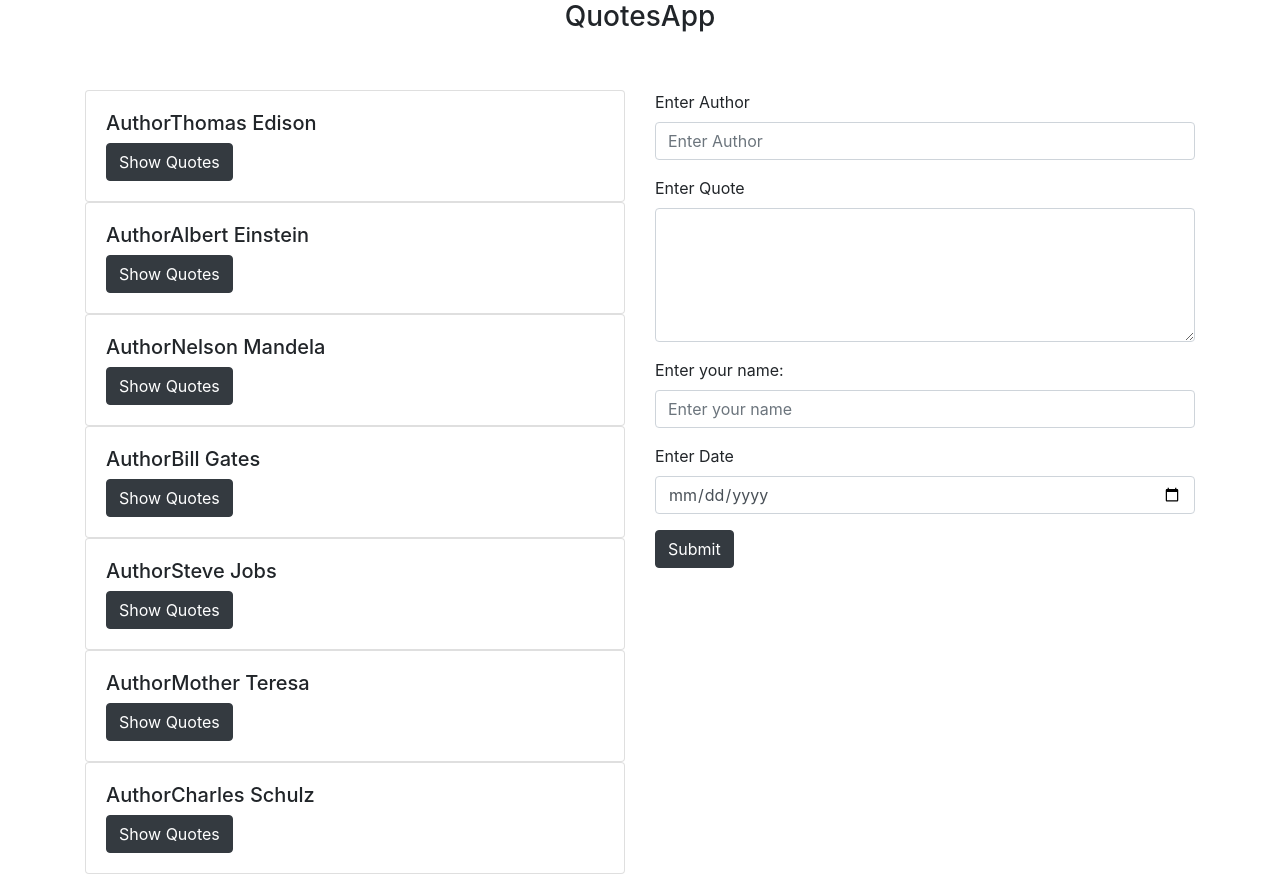
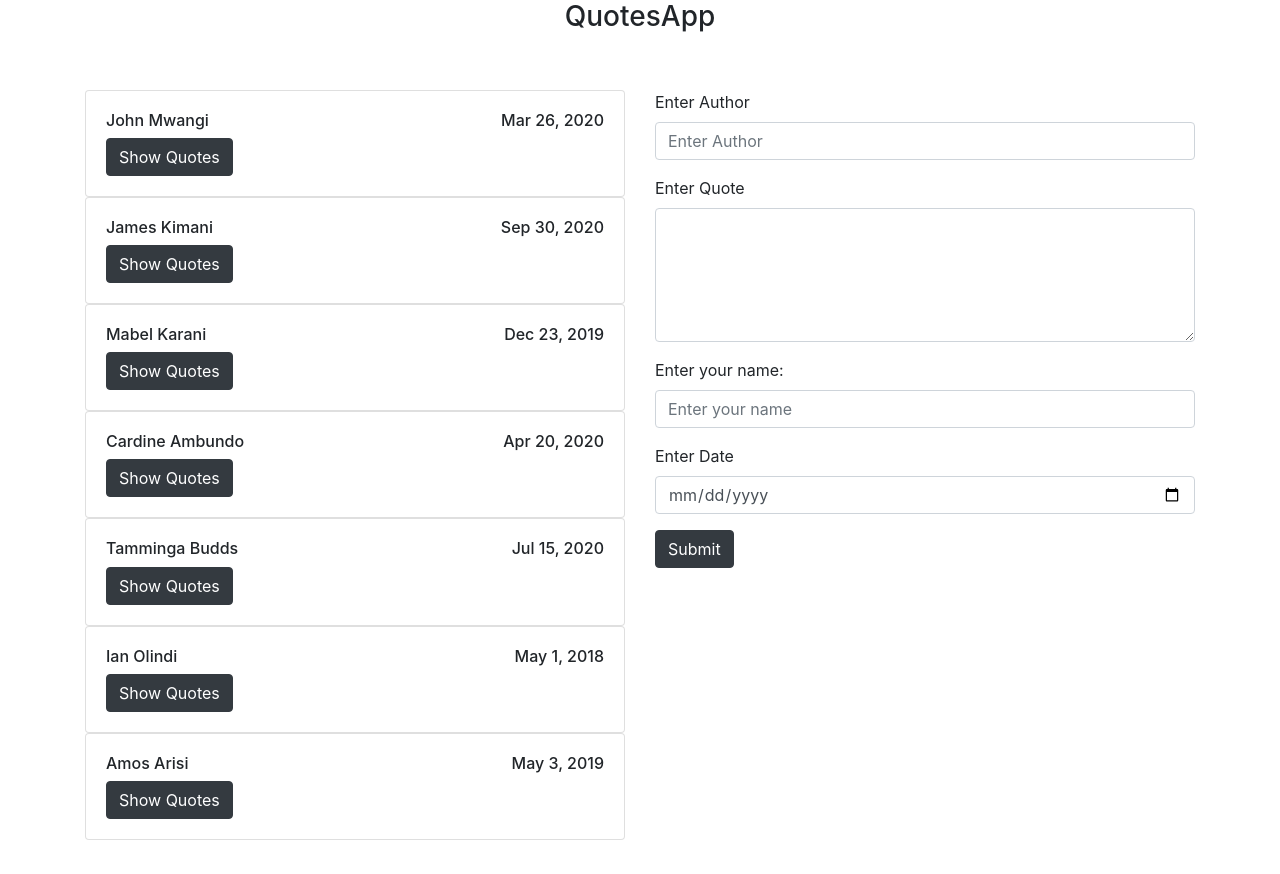
Before and after one commit to tomito26/QuotesApp, an Angular app: page / in a window 1280 px wide. After the commit the page ends 840 px from the top, so only its background shows below. Built offline with nearby package versions, Linux system fonts and the light colour scheme.

Commit message:
added blockquotes  to the quote-message component

```diff
--- a/src/app/app.component.css
+++ b/src/app/app.component.css
@@ -0,0 +1,4 @@
+h6{
+    display: flex;
+    justify-content: space-between;
+}
--- a/src/app/app.component.html
+++ b/src/app/app.component.html
@@ -4,7 +4,7 @@
     <div class="col-md-6">
       <div class='card' *ngFor='let quote of quoteEntry;let i = index'>
           <div class="card-body">
-            <h5> <span class="author">Author</span> <span class="name">{{quote.author}}</span></h5>
+            <h6><span class="Name">{{quote.submittedName}}</span><span class="date">{{quote.date|date}}</span></h6>
             <app-quote-message *ngIf='quote.showDetails'  [message]='quote'></app-quote-message>
             <button (click) = 'toggleDetail(i)' class="btn btn-dark">Show Quotes</button>
           </div>
--- a/src/app/quote-message/quote-message.component.html
+++ b/src/app/quote-message/quote-message.component.html
@@ -1,4 +1,4 @@
-<div>
-    <p>{{message.entryQuote}}</p>
-    <p>{{message.submittedName}},{{message.date|date}}</p>
-</div>
+<blockquote class="blockquote">
+    <p class="mb-0">{{message.entryQuote}}</p>
+    <footer class="blockquote-footer"> quote by {{message.author}}</footer>
+    </blockquote>
```
